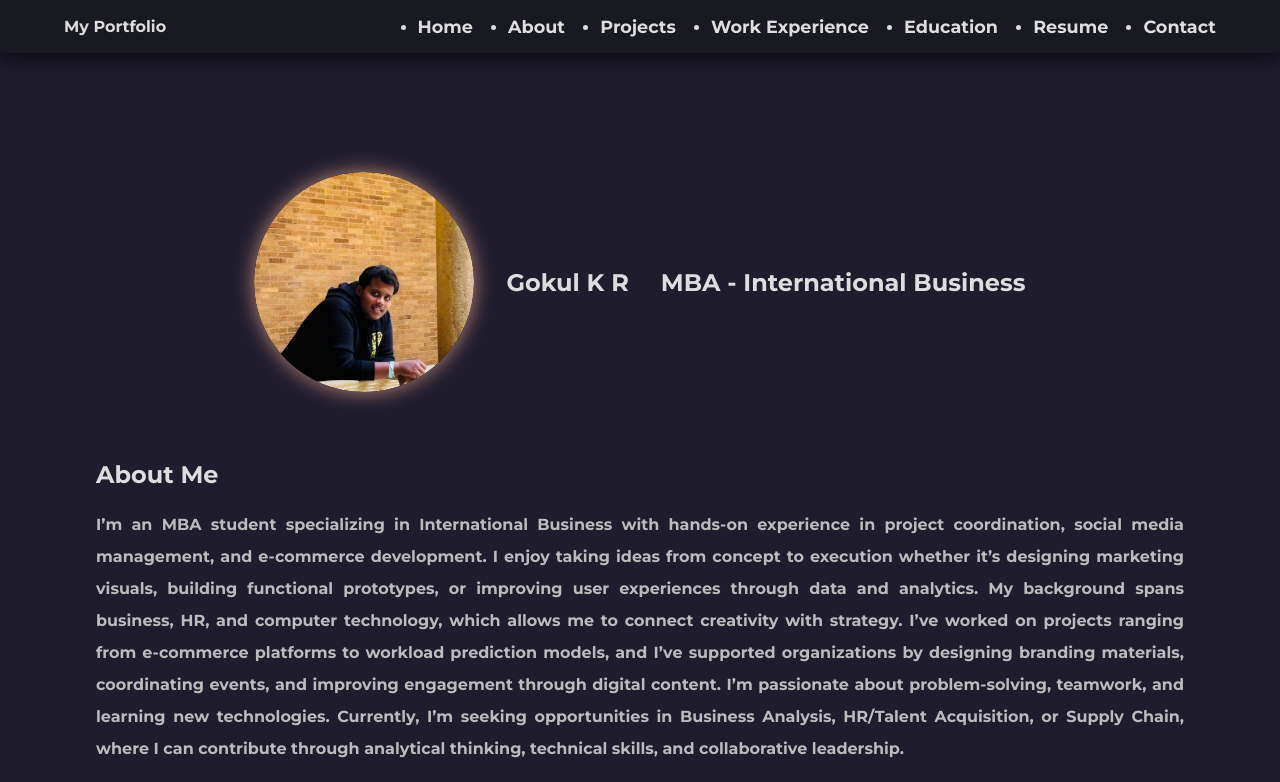
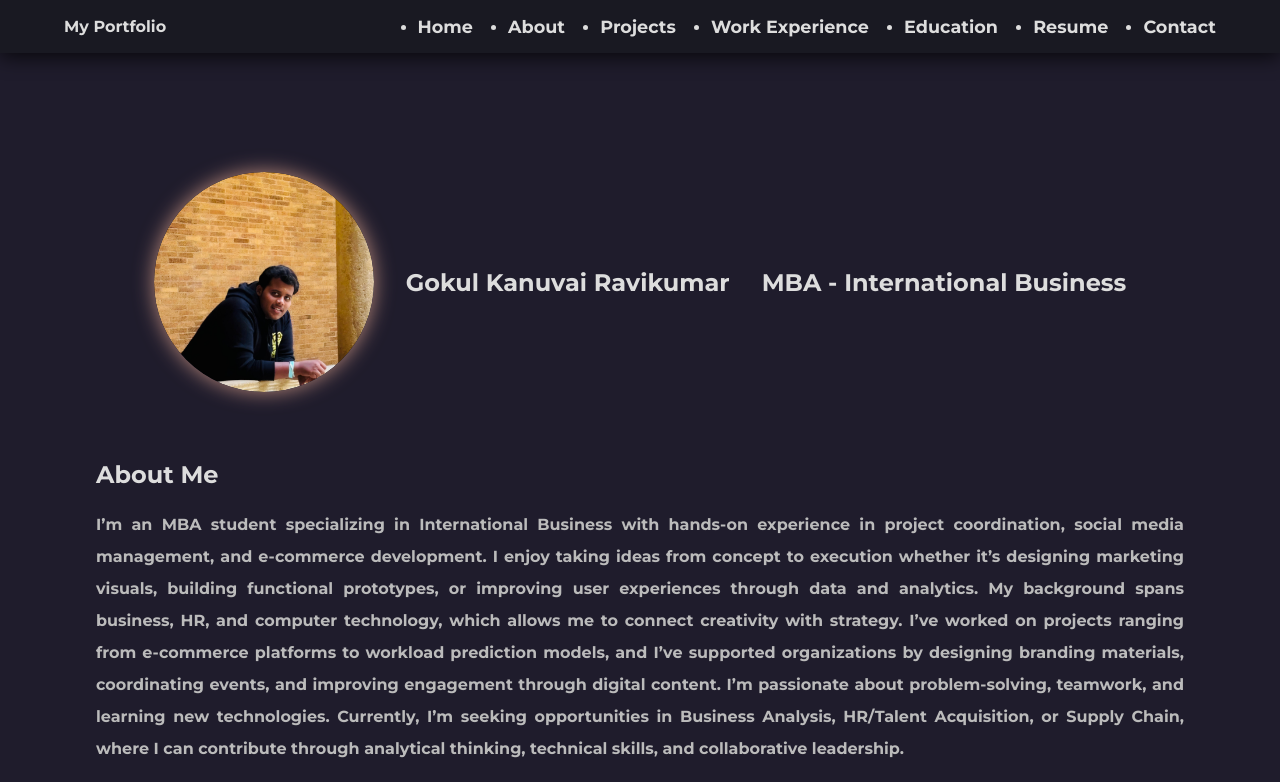
Before and after one commit to gokul6638/my-portfolio, a plain HTML site: page index.html in a window 1280 px wide. Shown: the top 782 px of the page. Drawn offline with Linux system fonts and the light colour scheme.

Commit message:
index.html

```diff
--- a/index.html
+++ b/index.html
@@ -58,7 +58,7 @@
         <img src="files/myphoto.jpg" class="profile-img" alt="Your Photo" id="profileImage" draggable="false" tabindex="0" />
         <div class="glow-border"></div>
       </div>
-      <h1>Gokul K R</h1>
+      <h1>Gokul Kanuvai Ravikumar</h1>
       <h2 class="mba-title">MBA - International Business</h2>
     </section>
 
```
